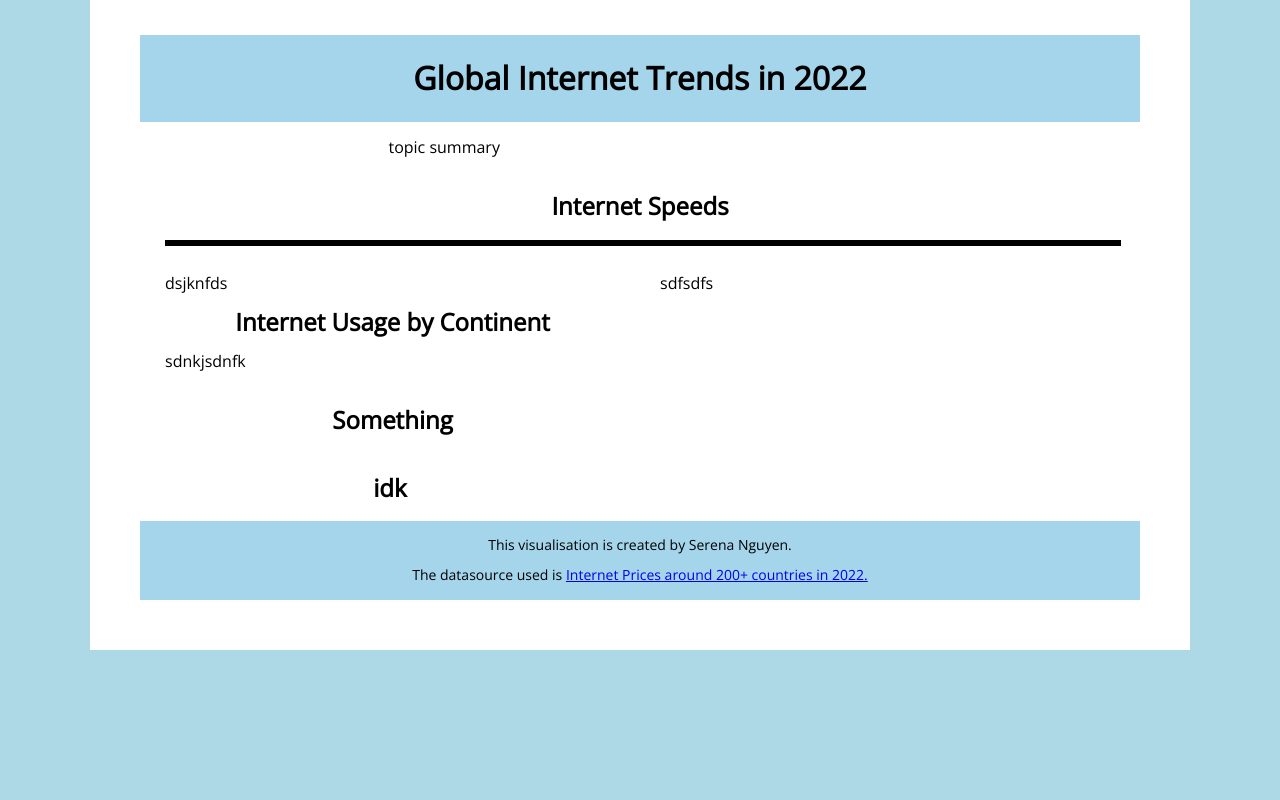
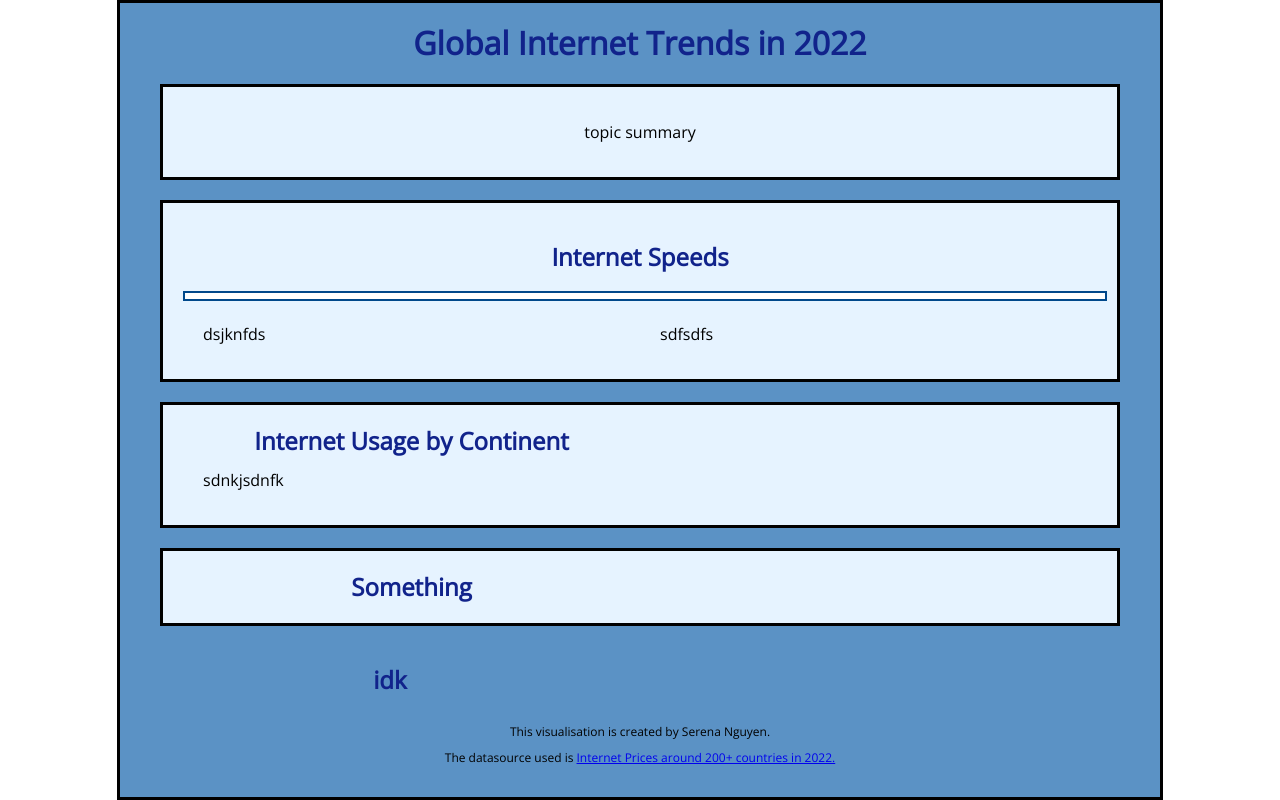
Before and after one commit to sngu0034/3179, a plain HTML site: page index.html in a window 1280 px wide. Drawn offline with nearby package versions, Linux system fonts and the light colour scheme; a script that the page names is missing.

Commit message:
Update styles.css
changed layout

```diff
--- a/css/styles.css
+++ b/css/styles.css
@@ -7,78 +7,64 @@ body *{
 }
 
 h1 {
-    font-weight: 900;
+    color: #11238b;
+    font-weight: 1000;
     text-align: center;
 }
 
 h2 {
+    color: #11238b;
     text-align: center;
-}
-
-body {
-    background-color: #add8e6;
 }
 
 .page {
     width: 1000px;
-    background-color: white;
+    background-color:rgb(91, 146, 197);
     margin: auto;
-    padding: 50px;
-    padding-top: 35px;
+    padding: 20px;
+    border: 3px solid;
   }
 
   .vis-container {
+    font-family: 'Open Sans', sans-serif;
     width: 100%;
+    padding: 3px;
+    background-color: #ffffff;
     border-style: solid;
-    border-color: black;
+    border: 2px solid;
+    border-color: rgb(0, 72, 139);
   }
 
   .description h2,
   h1 {
-    margin-top: 0px;
-    margin-bottom: 0px;
+    margin-top: 2px;
+    margin-bottom: 2px;
   }
 
-  .description-right {
+  .description-right,
+  .description-left {
     padding-left: 20px;
-    text-align: justify;
-  }
-
-  .description-left {
     padding-right: 20px;
     text-align: justify;
   }
 
-  .margin-bottom {
-    margin-bottom: 20px;
-  }
-
   .small-font {
-    font-size: 14px;
+    font-size: 12px;
     text-align: center;
   }
 
   .centered {
-    max-width: 55ch;
     text-align: center;
     margin: auto;
-    width: 120%;
+    width: 100%;
     height: 100%;
     text-align: justify;
+    text-align-last: center;
   }
 
   .pure-g {
-    background-color: white;
-    margin-left: 25px;
-    margin-right: 25px;
+    background-color:rgb(230, 243, 255);
+    padding: 20px;
+    margin: 20px;
+    border: 3px solid;
   }
-
-  .pure-g1 {
-    background-color: rgb(104, 186, 222, 0.6);
-    padding: 25px;
-  }
-
-  .pure-g2 {
-    background-color: rgb(104, 186, 222, 0.6);
-    padding: 2px;
-  }
```
